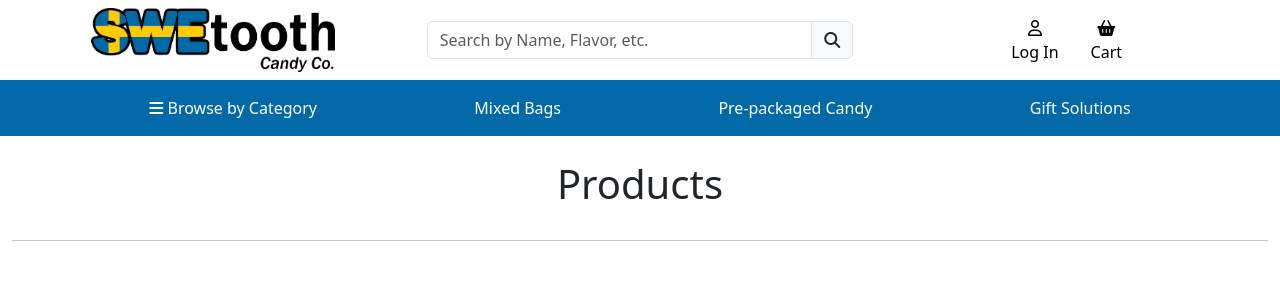
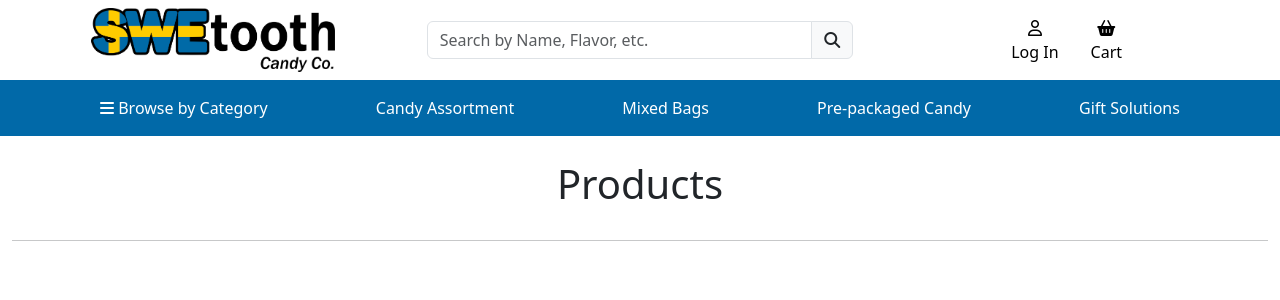
Before and after one commit to AndreeeasN/pp5-project, a Django app: page /products/ in a window 1280 px wide. Shown: the top 300 px of the page. Run offline with Django 3.2, Linux system fonts and the light colour scheme; data that the repository does not hold is empty; some libraries are stand-ins or nearby versions.

Commit message:
Add functioning href to all navigation

```diff
--- a/products/templates/products/products.html
+++ b/products/templates/products/products.html
@@ -22,21 +22,19 @@
                         <div class="card h-100 p-1">
                             <!-- Product image -->
                             <div class="square-img-container">
+                                <a href="{% url 'product_detail' product.id %}">
                                 {% if product.image %}
-                                <a href="">
-                                    <img class="product-img p-2" src="{{ product.image.url }}" alt="{{ product.name }}">
-                                </a>
+                                   <img class="product-img p-2" src="{{ product.image.url }}" alt="{{ product.name }}">
                                 {% else %}
                                 <!-- Default if no image -->
-                                <a href="">
                                     <img class="product-img p-4" src="{% static 'images/noimage.png' %}" alt="{{ product.name }}">
+                                {% endif %}
                                 </a>
-                                {% endif %}
                             </div>
                             <!-- Product name, price, add to cart/choose options -->
                             <div class="card-body d-flex flex-column">
                                 <p class="fs-5">
-                                    <a class="link-dark link-underline-opacity-0" href="">
+                                    <a class="link-dark link-underline-opacity-0" href="{% url 'product_detail' product.id %}">
                                         {{ product.name }}
                                     </a>
                                 </p>
--- a/templates/base.html
+++ b/templates/base.html
@@ -96,16 +96,29 @@
                 <!-- Bottom Navbar (Desktop only) -->
                 <nav id="desktop-nav" class="d-none d-md-flex flex-row py-2 justify-content-evenly">
                     <div class="p-2">
-                        <a class="nav-link" data-bs-toggle="offcanvas" href="#offcanvasBrowse" role="button" aria-controls="offcanvasBrowse"><i class="fa-solid fa-bars"></i> Browse by Category</a>
+                        <a class="nav-link" data-bs-toggle="offcanvas" href="#offcanvasBrowse" role="button" aria-controls="offcanvasBrowse"><i class="fa-solid fa-bars"></i>
+                            Browse by Category
+                        </a>
                     </div>
                     <div class="p-2">
-                        <a class="nav-link" aria-current="page" href="/">Mixed Bags</a>
+                        <a class="nav-link" aria-current="page" href="{% url 'products' %}?category=candy">
+                            Candy Assortment
+                        </a>
                     </div>
                     <div class="p-2">
-                        <a class="nav-link" aria-current="page" href="/">Pre-packaged Candy</a>
+                        <a class="nav-link" aria-current="page" href="{% url 'products' %}?category=mixed-bags">
+                            Mixed Bags
+                        </a>
                     </div>
                     <div class="p-2">
-                        <a class="nav-link" aria-current="page" href="/">Gift Solutions</a>
+                        <a class="nav-link" aria-current="page" href="{% url 'products' %}?category=packaged-candy">
+                            Pre-packaged Candy
+                        </a>
+                    </div>
+                    <div class="p-2">
+                        <a class="nav-link" aria-current="page" href="{% url 'products' %}?category=gift-solutions">
+                            Gift Solutions
+                        </a>
                     </div>
                 </nav>
             </div>
--- a/templates/includes/sidenav.html
+++ b/templates/includes/sidenav.html
@@ -30,27 +30,27 @@
                     <div class="accordion-body py-2 ps-4 pe-0">
                         <ul class="list-group list-group-flush">
                             <li class="list-group-item">
-                                <a href="#" class="link-body-emphasis link-underline-opacity-0 link-underline-opacity-50-hover fw-medium">
+                                <a href="{% url 'products' %}?category=candy" class="link-body-emphasis link-underline-opacity-0 link-underline-opacity-50-hover fw-medium">
                                     View All Candy Assortments
                                 </a>
                             </li>
                             <li class="list-group-item">
-                                <a href="#" class="link-body-emphasis link-underline-opacity-0 link-underline-opacity-50-hover">
+                                <a href="{% url 'products' %}?category=candy&tags=sweet" class="link-body-emphasis link-underline-opacity-0 link-underline-opacity-50-hover">
                                     Sweet Candy
                                 </a>
                             </li>
                             <li class="list-group-item">
-                                <a href="#" class="link-body-emphasis link-underline-opacity-0 link-underline-opacity-50-hover">
+                                <a href="{% url 'products' %}?category=candy&tags=sour" class="link-body-emphasis link-underline-opacity-0 link-underline-opacity-50-hover">
                                     Sour Candy
                                 </a>
                             </li>
                             <li class="list-group-item">
-                                <a href="#" class="link-body-emphasis link-underline-opacity-0 link-underline-opacity-50-hover">
+                                <a href="{% url 'products' %}?category=candy&tags=chocolate" class="link-body-emphasis link-underline-opacity-0 link-underline-opacity-50-hover">
                                     Chocolate
                                 </a>
                             </li>
                             <li class="list-group-item">
-                                <a href="#" class="link-body-emphasis link-underline-opacity-0 link-underline-opacity-50-hover">
+                                <a href="{% url 'products' %}?category=candy&tags=licorice" class="link-body-emphasis link-underline-opacity-0 link-underline-opacity-50-hover">
                                     Licorice
                                 </a>
                             </li>
@@ -69,27 +69,27 @@
                     <div class="accordion-body py-2 ps-4 pe-0">
                         <ul class="list-group list-group-flush">
                             <li class="list-group-item">
-                                <a href="#" class="link-body-emphasis link-underline-opacity-0 link-underline-opacity-50-hover fw-medium">
+                                <a href="{% url 'products' %}?category=mixed-bags" class="link-body-emphasis link-underline-opacity-0 link-underline-opacity-50-hover fw-medium">
                                     View All Mixed Bags
                                 </a>
                             </li>
                             <li class="list-group-item">
-                                <a href="#" class="link-body-emphasis link-underline-opacity-0 link-underline-opacity-50-hover">
+                                <a href="{% url 'products' %}?category=mixed-bags&tags=sweet" class="link-body-emphasis link-underline-opacity-0 link-underline-opacity-50-hover">
                                     Sweet Mixes
                                 </a>
                             </li>
                             <li class="list-group-item">
-                                <a href="#" class="link-body-emphasis link-underline-opacity-0 link-underline-opacity-50-hover">
+                                <a href="{% url 'products' %}?category=mixed-bags&tags=sour" class="link-body-emphasis link-underline-opacity-0 link-underline-opacity-50-hover">
                                     Sour Mixes
                                 </a>
                             </li>
                             <li class="list-group-item">
-                                <a href="#" class="link-body-emphasis link-underline-opacity-0 link-underline-opacity-50-hover">
+                                <a href="{% url 'products' %}?category=mixed-bags&tags=chocolate" class="link-body-emphasis link-underline-opacity-0 link-underline-opacity-50-hover">
                                     Chocolate Mixes
                                 </a>
                             </li>
                             <li class="list-group-item">
-                                <a href="#" class="link-body-emphasis link-underline-opacity-0 link-underline-opacity-50-hover">
+                                <a href="{% url 'products' %}?category=mixed-bags&tags=other" class="link-body-emphasis link-underline-opacity-0 link-underline-opacity-50-hover">
                                     Other Mixes
                                 </a>
                             </li>
@@ -108,27 +108,27 @@
                     <div class="accordion-body py-2 ps-4 pe-0">
                         <ul class="list-group list-group-flush">
                             <li class="list-group-item">
-                                <a href="#" class="link-body-emphasis link-underline-opacity-0 link-underline-opacity-50-hover fw-medium">
+                                <a href="{% url 'products' %}?category=packaged-candy" class="link-body-emphasis link-underline-opacity-0 link-underline-opacity-50-hover fw-medium">
                                     View All Packaged Candy
                                 </a>
                             </li>
                             <li class="list-group-item">
-                                <a href="#" class="link-body-emphasis link-underline-opacity-0 link-underline-opacity-50-hover">
+                                <a href="{% url 'products' %}?category=packaged-candy&tags=sweet" class="link-body-emphasis link-underline-opacity-0 link-underline-opacity-50-hover">
                                     Packaged Sweets
                                 </a>
                             </li>
                             <li class="list-group-item">
-                                <a href="#" class="link-body-emphasis link-underline-opacity-0 link-underline-opacity-50-hover">
+                                <a href="{% url 'products' %}?category=packaged-candy&tags=sour" class="link-body-emphasis link-underline-opacity-0 link-underline-opacity-50-hover">
                                     Packaged Sours
                                 </a>
                             </li>
                             <li class="list-group-item">
-                                <a href="#" class="link-body-emphasis link-underline-opacity-0 link-underline-opacity-50-hover">
+                                <a href="{% url 'products' %}?category=packaged-candy&tags=chocolate" class="link-body-emphasis link-underline-opacity-0 link-underline-opacity-50-hover">
                                     Packaged Chocolates
                                 </a>
                             </li>
                             <li class="list-group-item">
-                                <a href="#" class="link-body-emphasis link-underline-opacity-0 link-underline-opacity-50-hover">
+                                <a href="{% url 'products' %}?category=packaged-candy&tags=licorice" class="link-body-emphasis link-underline-opacity-0 link-underline-opacity-50-hover">
                                     Packaged Licorice
                                 </a>
                             </li>
@@ -147,22 +147,22 @@
                     <div class="accordion-body py-2 ps-4 pe-0">
                         <ul class="list-group list-group-flush">
                             <li class="list-group-item">
-                                <a href="#" class="link-body-emphasis link-underline-opacity-0 link-underline-opacity-50-hover fw-medium">
+                                <a href="{% url 'products' %}?category=gift-solutions" class="link-body-emphasis link-underline-opacity-0 link-underline-opacity-50-hover fw-medium">
                                     View All Gift Solutions
                                 </a>
                             </li>
                             <li class="list-group-item">
-                                <a href="#" class="link-body-emphasis link-underline-opacity-0 link-underline-opacity-50-hover">
+                                <a href="{% url 'products' %}?category=gift-solutions&tags=wrapping" class="link-body-emphasis link-underline-opacity-0 link-underline-opacity-50-hover">
                                     Gift Wrapping
                                 </a>
                             </li>
                             <li class="list-group-item">
-                                <a href="#" class="link-body-emphasis link-underline-opacity-0 link-underline-opacity-50-hover">
+                                <a href="{% url 'products' %}?category=gift-solutions&tags=box" class="link-body-emphasis link-underline-opacity-0 link-underline-opacity-50-hover">
                                     Gift Boxes
                                 </a>
                             </li>
                             <li class="list-group-item">
-                                <a href="#" class="link-body-emphasis link-underline-opacity-0 link-underline-opacity-50-hover">
+                                <a href="{% url 'products' %}?category=gift-solutions&tags=basket" class="link-body-emphasis link-underline-opacity-0 link-underline-opacity-50-hover">
                                     Gift Baskets
                                 </a>
                             </li>
```
